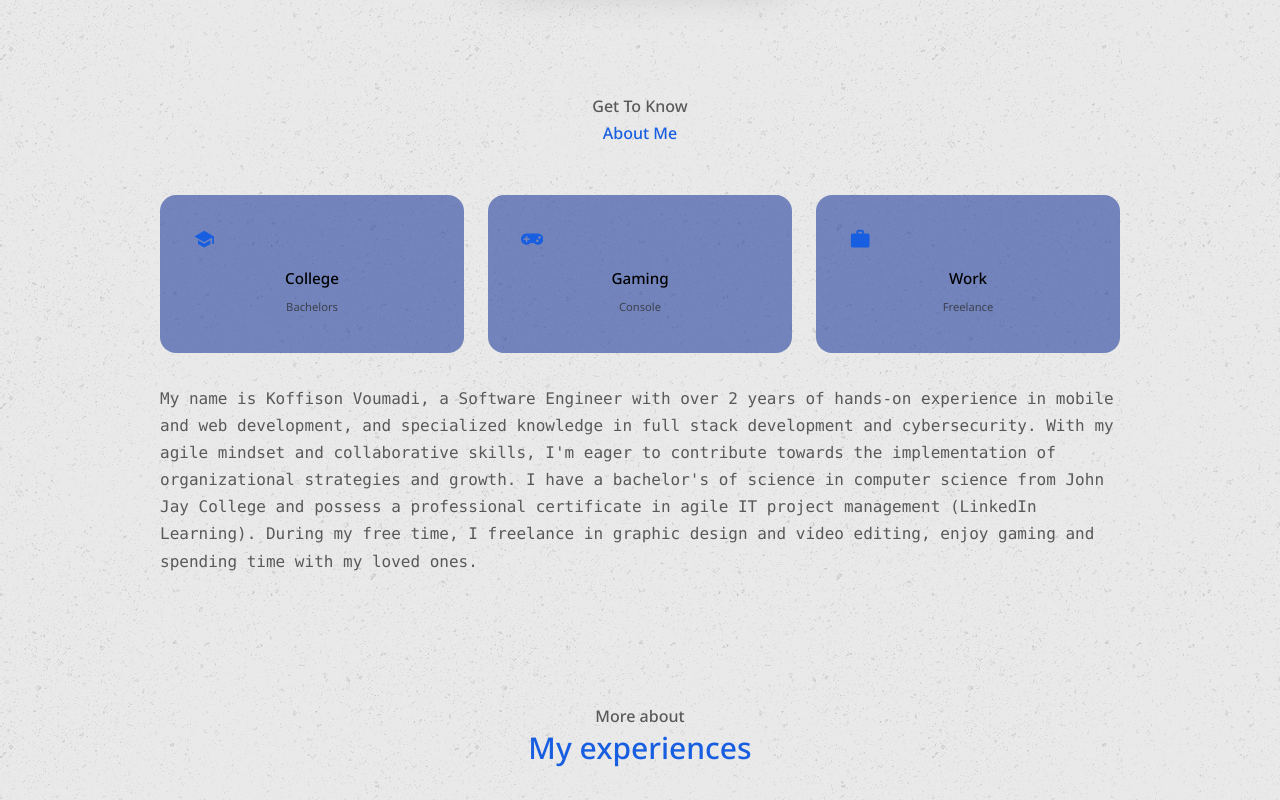
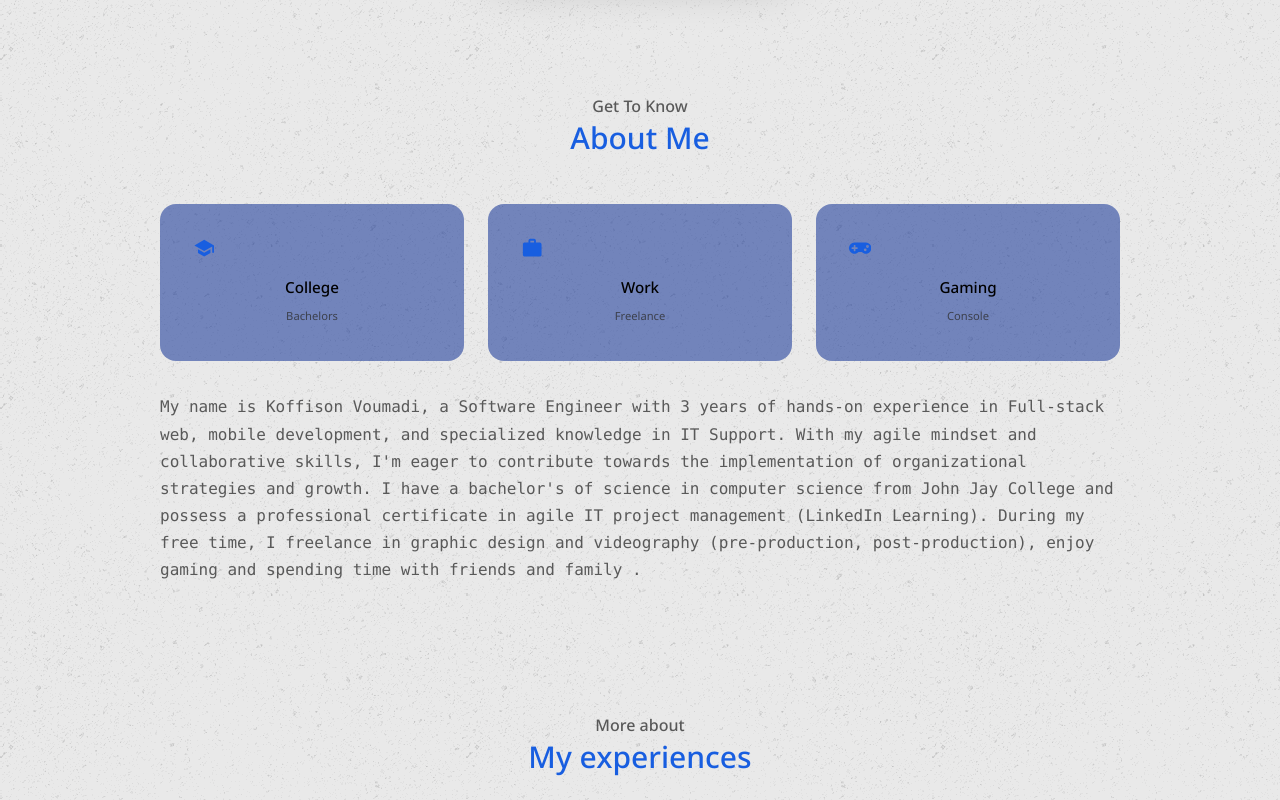
Before and after one commit to koffisonV/portfolio2, a React (Create React App) app: page / in a window 1280 px wide. Shown: the part 800-1600 px from the top of the page. Built offline with nearby package versions, Linux system fonts and the light colour scheme.

Commit message:
Website updates

```diff
--- a/src/components/about/About.jsx
+++ b/src/components/about/About.jsx
@@ -7,7 +7,7 @@ const About = () => {
   return (
     <section id="about">
       <h5>Get To Know</h5>
-      <h2>About Me</h2>
+      <h2 className=" text-3xl">About Me</h2>
       <div className="container mx-auto gap-0 md:grid-cols-[50%]">
         <div className="grid grid-cols-3 gap-6 max-md:grid-cols-2 max-md:gap-4">
           <article
@@ -24,34 +24,34 @@ const About = () => {
             className="bg-[var(--color-bg-variant)] border border-transparent rounded-2xl p-8 text-center
             hover:bg-transparent hover:border-[var(--color-primary-variant)] hover:transition-all hover:cursor-default"
           >
+            <MdWork className="text-[var(--color-primary)] text-[1.4rem] mb-4" />
+            <h5 className="text-[0.95rem]">Work</h5>
+            <small className="text-[0.7rem] text-[var(--color-light)]">
+              Freelance
+            </small>
+          </article>
+          <article
+            className="bg-[var(--color-bg-variant)] border border-transparent rounded-2xl p-8 text-center
+            hover:bg-transparent hover:border-[var(--color-primary-variant)] hover:transition-all hover:cursor-default"
+          >
             <FaGamepad className="text-[var(--color-primary)] text-[1.4rem] mb-4" />
             <h5 className="text-[0.95rem]">Gaming</h5>
             <small className="text-[0.7rem] text-[var(--color-light)]">
               Console
             </small>
           </article>
-          <article
-            className="bg-[var(--color-bg-variant)] border border-transparent rounded-2xl p-8 text-center
-            hover:bg-transparent hover:border-[var(--color-primary-variant)] hover:transition-all hover:cursor-default"
-          >
-            <MdWork className="text-[var(--color-primary)] text-[1.4rem] mb-4" />
-            <h5 className="text-[0.95rem]">Work</h5>
-            <small className="text-[0.7rem] text-[var(--color-light)]">
-              Freelance
-            </small>
-          </article>
         </div>
         <p className="font-mono my-8 text-[var(--color-light)] max-md:text-center max-md:my-6">
-          My name is Koffison Voumadi, a Software Engineer with over 2 years of
-          hands-on experience in mobile and web development, and specialized
-          knowledge in full stack development and cybersecurity. With my agile
+          My name is Koffison Voumadi, a Software Engineer with 3 years of
+          hands-on experience in Full-stack web, mobile development, and specialized
+          knowledge in IT Support. With my agile
           mindset and collaborative skills, I'm eager to contribute towards the
           implementation of organizational strategies and growth. I have a
           bachelor's of science in computer science from John Jay College and
           possess a professional certificate in agile IT project management
           (LinkedIn Learning). During my free time, I freelance in graphic
-          design and video editing, enjoy gaming and spending time with my loved
-          ones.
+          design and videography (pre-production, post-production), enjoy gaming
+          and spending time with friends and family .
         </p>
       </div>
     </section>
--- a/src/components/contact/Contact.jsx
+++ b/src/components/contact/Contact.jsx
@@ -8,7 +8,7 @@ const Contact = () => {
     <section id="contact" className="px-4">
       <div className="text-center mb-8">
         <h5 className="text-sm text-gray-600 mb-2">Get In Touch</h5>
-        <h2 className="text-3xl font-bold">Contact Me</h2>
+        <h2 className=" text-3xl text-blue-600">Contact Me</h2>
       </div>
 
       <div className="max-w-6xl mx-auto grid lg:grid-cols-[30%_58%] gap-8 lg:gap-[12%] mb-24 p-4">
--- a/src/components/footer/Footer.jsx
+++ b/src/components/footer/Footer.jsx
@@ -1,14 +1,24 @@
 import React from 'react';
+import {FaLinkedin} from 'react-icons/fa'
+import {BsGithub} from 'react-icons/bs'
 
 const Footer = () => {
   return (
     <footer className="py-12 text-center text-sm mt-28 bg-blue-600">
-      <ul className="flex flex-wrap justify-center gap-6 mb-12 md:flex-row flex-col md:gap-8">
+      <ul className="flex flex-wrap justify-center gap-6 mb-10 md:flex-row flex-col md:gap-8">
         <li><a href="#home" className="text-white hover:text-background/90">Home</a></li>
         <li><a href="#about" className="text-white hover:text-background/90">About</a></li>
         <li><a href="#experience" className="text-white hover:text-background/90">Experience</a></li>
         <li><a href="#contact" className="text-white hover:text-background/90">Contact</a></li>
       </ul>
+      <div className='flex space-x-7 justify-center mb-7'>
+        <a href="https://www.linkedin.com/in/koffison-voumadi/" target='_blank' rel="noopener noreferrer" className= "text-white">
+          <FaLinkedin className="inline-block w-6 h-6"/>
+        </a>
+        <a href="https://github.com/koffisonV" target='_blank' rel="noopener noreferrer" className= "text-white">
+          <BsGithub className="inline-block w-6 h-6"/>
+        </a>
+      </div>
 
       <div className="mb-16 text-background">
         <small>&copy; Koffison Voumadi. All rights reserved.</small>
--- a/src/components/header/Header.jsx
+++ b/src/components/header/Header.jsx
@@ -9,7 +9,7 @@ const Header = () => {
       <div className="text-center relative mt-10">
         <h5>Hello I'm</h5>
         <h1>Koffison Voumadi</h1>
-        <h5 className="text-gray-500">Software Engineer</h5>
+        <h5 className="text-gray-500">Full Stack Software Engineer</h5>
 
         {/* CTA Section */}
         <div className="mt-10">
@@ -30,7 +30,7 @@ const Header = () => {
         {/* Scroll Down Link */}
         <a
           href="#contact"
-          className="absolute -right-3 sm:-right-0 bottom-32 transform rotate-90 font-light text-sm hover:text-gray-300 transition-colors duration-300"
+          className="absolute -right-3 sm:-right-0 bottom-32 transform rotate-90 font-light text-sm hover:text-black transition-colors duration-300"
         >
           Scroll Down
         </a>
```
Also changed, not shown: 1 other file (tests, documents, lock files or other folders).
